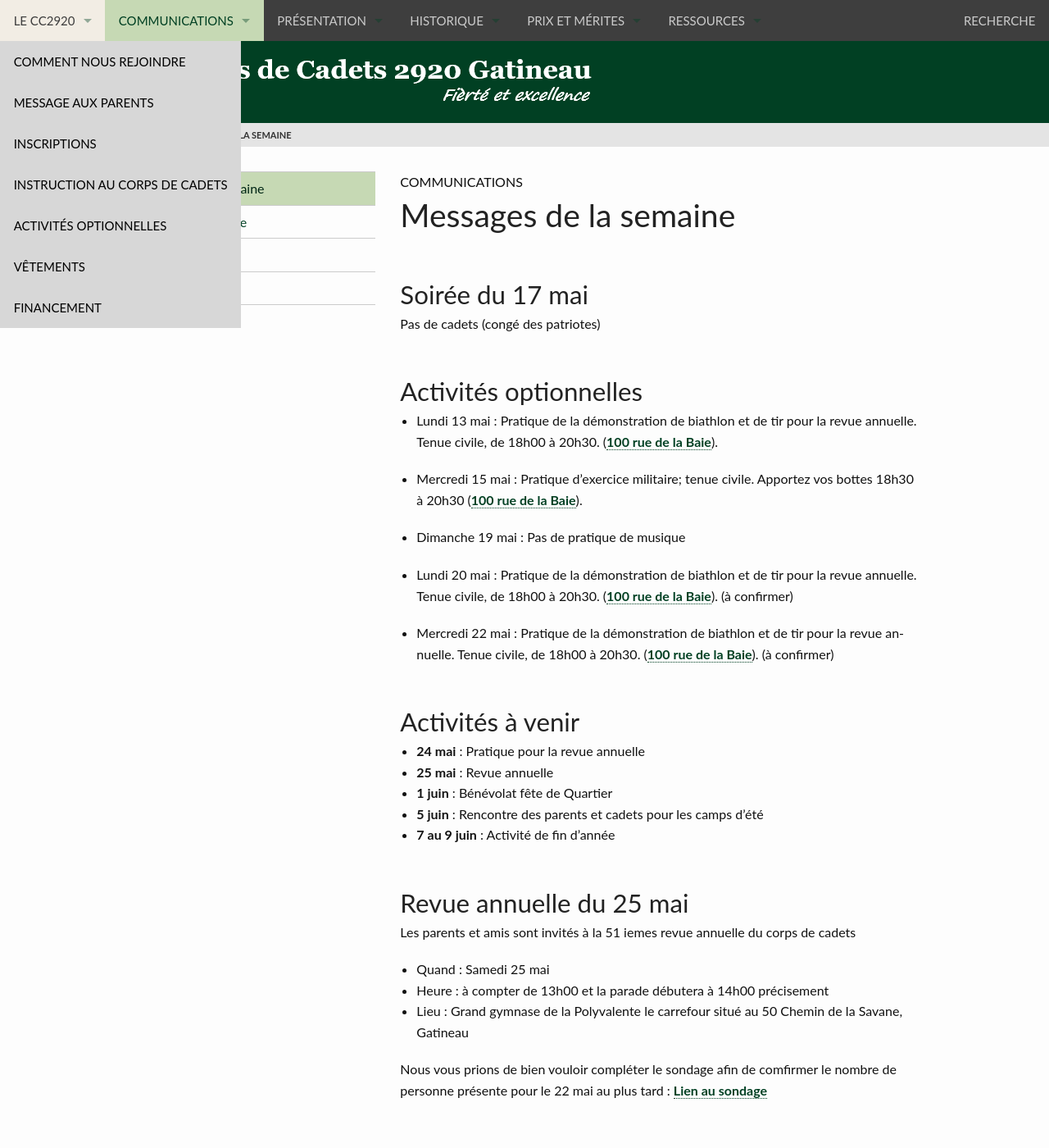
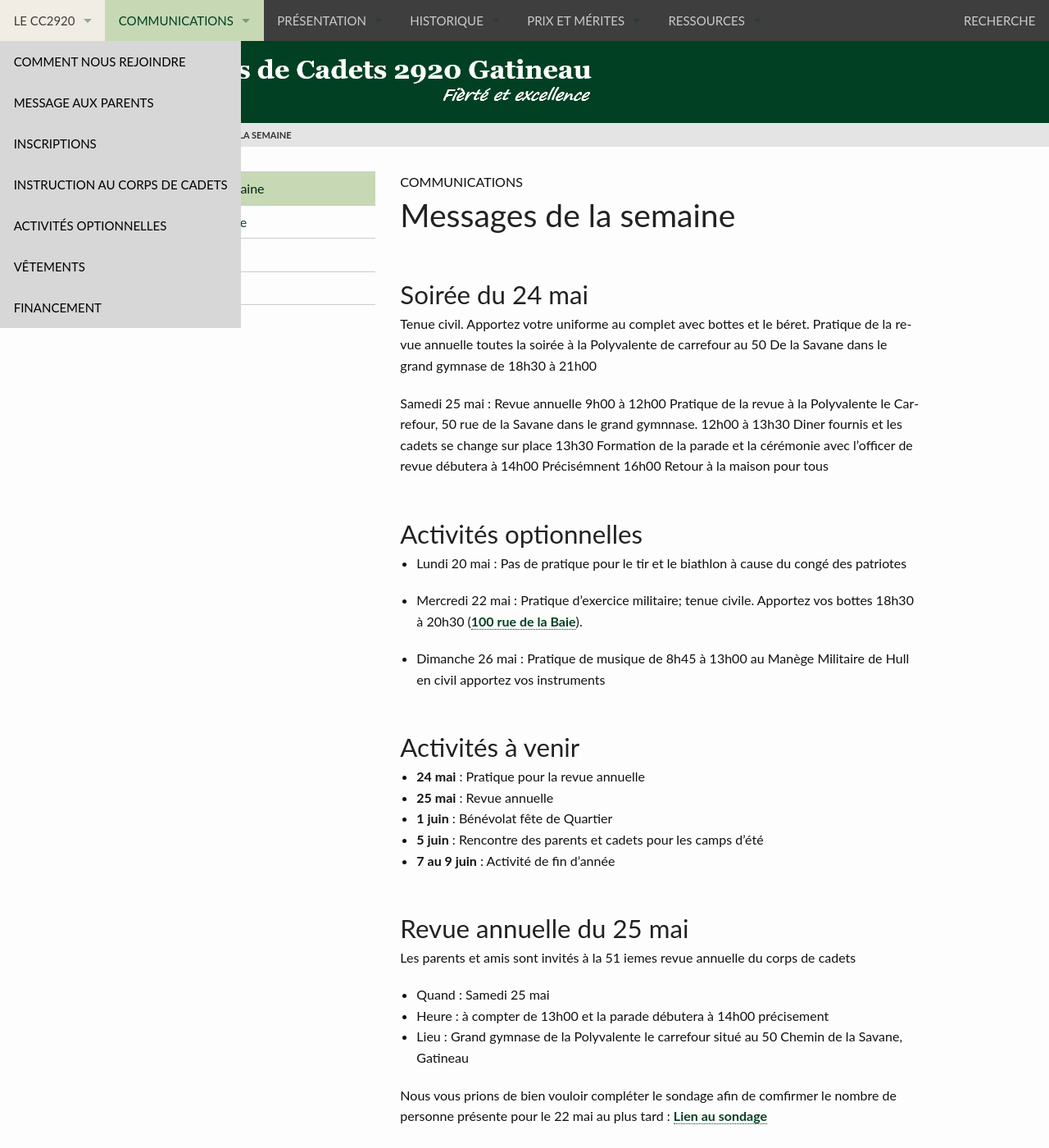
Before and after one commit to CC2920/web, a Jekyll site: the page built from _communications/messages.md, in a window 1280 px wide and 1400 px high. Shown: the whole window at 82% size. Built offline with Jekyll 4.4.1, drawn with Linux system fonts in a browser that asks for light colours; some of the changed text lies outside the part shown.

Commit message:
Message semaine du 19 mai

```diff
--- a/_communications/messages.md
+++ b/_communications/messages.md
@@ -3,22 +3,23 @@ title:  "Messages de la semaine"
 layout: "messages"
 ---
 
-## Soirée du 17 mai
+## Soirée du 24 mai
 
-Pas de cadets (congé des patriotes)
+Tenue civil. Apportez votre uniforme au complet avec bottes et le béret.  Pratique de la revue annuelle toutes la soirée à la Polyvalente de carrefour au 50 De la Savane dans le grand gymnase de 18h30 à 21h00
+
+Samedi 25 mai : Revue annuelle
+                  9h00 à 12h00 Pratique de la revue à la Polyvalente le Carrefour, 50 rue de la Savane dans le grand gymnnase.
+                  12h00 à 13h30 Diner fournis et les cadets se change sur place
+                  13h30 Formation de la parade et la cérémonie avec l'officer de revue débutera à 14h00 Précisémnent
+                  16h00 Retour à la maison pour tous
 
 ## Activités optionnelles
 
-- Lundi 13 mai : Pratique de la démonstration de biathlon et de tir pour la revue annuelle. Tenue civile, de 18h00 à 20h30. ([100 rue de la Baie](/information/comment-nous-rejoindre/)).
+- Lundi 20 mai : Pas de pratique pour le tir et le biathlon à cause du congé des patriotes
 
-- Mercredi 15 mai : Pratique d'exercice militaire; tenue civile. Apportez vos bottes 18h30 à 20h30 ([100 rue de la Baie](/information/comment-nous-rejoindre/)).
+- Mercredi 22 mai : Pratique d'exercice militaire; tenue civile. Apportez vos bottes 18h30 à 20h30 ([100 rue de la Baie](/information/comment-nous-rejoindre/)).
 
-- Dimanche 19 mai : Pas de pratique de musique
-
-- Lundi 20 mai : Pratique de la démonstration de biathlon et de tir pour la revue annuelle. Tenue civile, de 18h00 à 20h30. ([100 rue de la Baie](/information/comment-nous-rejoindre/)). (à confirmer)
-
-- Mercredi 22 mai : Pratique de la démonstration de biathlon et de tir pour la revue annuelle. Tenue civile, de 18h00 à 20h30. ([100 rue de la Baie](/information/comment-nous-rejoindre/)). (à confirmer)
-
+- Dimanche 26 mai : Pratique de musique de 8h45 à 13h00 au Manège Militaire de Hull en civil apportez vos instruments
 
 ## Activités à venir
 
@@ -38,6 +39,13 @@ Les parents et amis sont invités à la 51 iemes revue annuelle du corps de cade
 
 Nous vous prions de bien vouloir compléter le sondage afin de comfirmer le nombre de personne présente pour le 22 mai au plus tard : [Lien au sondage](https://docs.google.com/forms/d/14igGDitKIsTAan2hzMfOY9zBfLIGwuZabP0xbyrzras/edit)
 
+Les cadets sont invités a compléter le sondage pour confirmer leur présence et s'ils ont des allergies alimentaires au lien suivant [Lien](https://docs.google.com/forms/d/1DYV77wrv-Cl7B33c6HKyQhx7CbyRyS5_jf8lck4gJAg/edit)
+
+## Les photos du Bal des cadets
+
+- Les personnes qui désire recevoir leur photos qui à été prise lors du bal des cadets doivent envoyer un courriel à l'adresse courriel  (<2920armee@cadets.gc.ca>)
+ et nous vous retournerons votre photo à l'adresse d'origine du courriel.
+
 ## Absence
 
 Si vous êtes absent le vendredi soir, vous devez envoyer un courriel à l'adresse du corps de cadets (<2920armee@cadets.gc.ca>) pour nous en informer.
```
